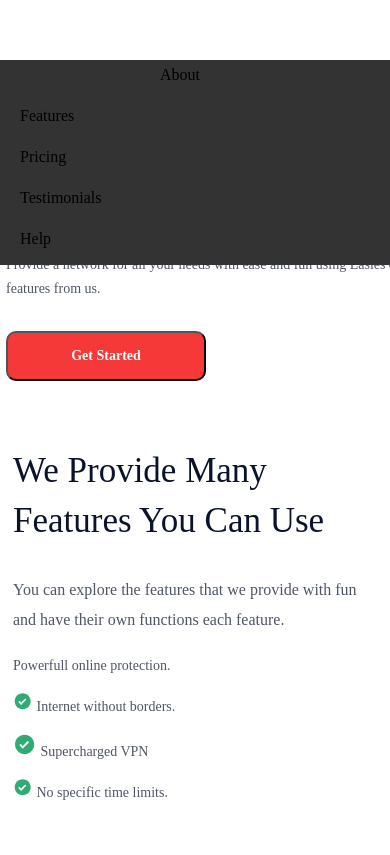
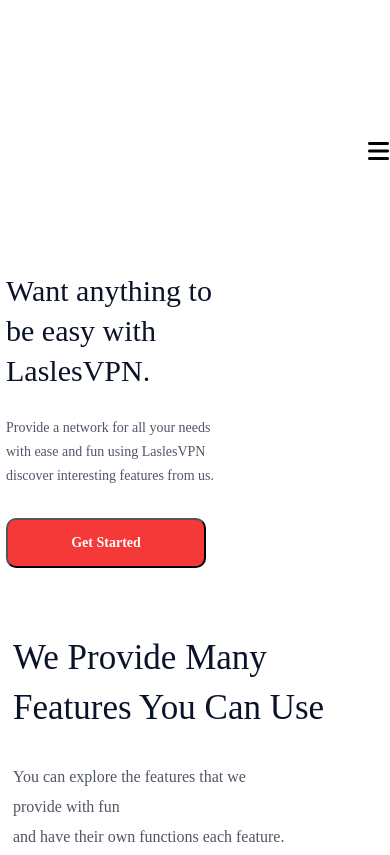
Before and after one commit to IGLEinvo/Web_programing-LAB, a plain HTML site: page index.html in a window 390 px wide. Shown: the top 855 px of the page. Drawn offline with Linux system fonts and the light colour scheme.

Commit message:
modify burger-menu

```diff
--- a/CSS/features.css
+++ b/CSS/features.css
@@ -57,6 +57,7 @@
 ul {
     list-style: none;
     padding-left: 180px;
+    margin-bottom: 36px;
 }
 
 li {
@@ -80,4 +81,13 @@
         padding-top: 0px;
         padding-left: 180px;
     }
+    .features__paragraph {
+        padding-left: 180px;
+    color: #4F5665;
+    font-family: Rubik;
+    font-size: 16px;
+    font-weight: 400;
+    line-height: 30px;
+    width: 277.879px;
+    }
 }
--- a/CSS/footer.css
+++ b/CSS/footer.css
@@ -45,6 +45,7 @@
         line-height: 22px;
     }
     .footer__socials {
+        display: none;
         margin-left: 0;
         justify-content: flex-start;
     }
--- a/CSS/header.css
+++ b/CSS/header.css
@@ -14,14 +14,10 @@
     background: url(./images/logo.svg);
     background-repeat: no-repeat;
     background-position: left top;
-
-}
-
-@media (max-width: 768px) {
-    .header {
-        background: none;
-        width: auto;
-    }
+    display: flex;
+    justify-content: space-between;
+    align-items: center;
+    padding: 20px;
 }
 
 .header__nav-container {
@@ -29,6 +25,8 @@
     margin: 0;
     padding: 0;
     display: flex;
+    align-items: center;
+    order: 2;
 }
 
 .header__nav-container li {
@@ -38,82 +36,31 @@
 .header__nav-container a {
     text-decoration: none;
     color: black;
-}
-
-/* Hamburger button styles */
-.burger-menu {
-    display: none;
-    font-size: 24px;
-    background: none;
-    border: none;
-    color: #fff;
-    cursor: pointer;
-}
-
-.header__nav ul {
-    display: flex;
-    padding-left: 10px;
-}
-
-.header__nav-item1 {
-    margin-left: 150px;
-    margin-right: 40px;
-}
-
-/* @media (max-width: 500px) {
-
-    .header__nav-item1,
-    .header__nav-item {
-        display: none;
-    }
-} */
-
-.header__nav-item {
-    margin-right: 40px;
-}
-
-.header__nav-item a {
     font-size: 16px;
     font-weight: 400;
     transition: font-size 0.3s, font-weight 0.3s;
 }
 
-.header__nav-item a:hover {
+.header__nav-container a:hover {
     font-size: 18px;
     font-weight: 600;
 }
 
-.header__nav-item1 a {
-    font-size: 16px;
-    font-weight: 400;
-    transition: font-size 0.3s, font-weight 0.3s;
-}
-
-.header__nav-item1 a:hover {
-    font-size: 18px;
-    font-weight: 600;
-}
-
-.header {
-    display: flex;
-    justify-content: space-between;
-    align-items: center;
-}
-
-.header__tittle {
-    font-weight: 700;
-    line-height: normal;
-    margin-left: 50px;
-    margin-top: -22px;
+.burger-menu {
+    font-size: 24px;
+    background: none;
+    border: none;
+    color: black;
+    cursor: pointer;
+    display: none;
+    z-index: 2;
+    order: 1;
 }
 
 .header__Sign-In {
-    margin-left: 71px;
-    margin-right: -150px;
     font-style: normal;
     font-weight: 500;
 }
-
 
 .header__Sign-Up {
     color: #F53855;
@@ -126,7 +73,6 @@
     border-radius: 50px;
     border: 1px solid #F53855;
     background: white;
-    background-color: white;
     color: red;
     transition: background-color 0.5s, color 0.5s;
 }
@@ -135,50 +81,38 @@
     animation: changeColor 0.5s ease forwards;
 }
 
-
-@media (max-width: 500px) {
-
+@media (max-width: 768px) {
     .header__Sign-In,
     .header__Sign-Up {
-        margin-top: 10px;
-        margin-bottom: 10px;
+        display: none;
     }
-}
 
-@media (max-width: 500px) {
-    .header {
-        margin-left: 570px;
-        display: flex;
-        justify-content: space-between;
-        align-items: center;
+    .burger-menu {
+        display: block;
+        position: absolute;
+
     }
-}
 
-@media (max-width: 500px) {
     .header__nav-container {
         display: none;
         flex-direction: column;
         position: absolute;
         top: 60px;
-        /* Adjust this value to control the vertical position of the menu */
         left: 0;
         width: 100%;
-        background-color: #333;
+        background-color: #fff;
         z-index: 1;
+
     }
 
     .header__nav-container.active {
         display: flex;
+        justify-content: flex-start; /* Змінено з "justify-content: center;" */
     }
 
-    .burger-menu {
-        display: block;
-    }
-    .header__nav-item a {
-        font-size: 16px;
-        font-weight: 400;
-        transition: font-size 0.3s, font-weight 0.3s;
-        margin-right: 15px;
-        margin-left: 10px;
+    .burger-menu.active {
+        transform: rotate(90deg);
+        background-color: white; /* Додайте бажаний колір фону */
+        color: black; /* Додайте бажаний колір тексту */
     }
 }
--- a/CSS/hero.css
+++ b/CSS/hero.css
@@ -4,6 +4,7 @@
     background-position: right;
 
 }
+
 @media (max-width: 500px) {
     .hero {
         background: none;
@@ -11,7 +12,7 @@
     }
 }
 .hero__inner {
-    width: 550px;
+    width: 450px;
     padding-top: 150px;
     padding-bottom: 168px;
 }
@@ -53,6 +54,7 @@
         padding-bottom: 15px;
     }
     .hero__tittle {
+        margin-top: 90px;
         font-size: 30px;
         line-height: 40px;
     }
@@ -68,7 +70,7 @@
         line-height: 22px;
     }
     .hero__inner {
-        width: 550px;
+        width: 212px;
     padding-top: 15px;
     padding-bottom: 0px;
     margin-left: 623px
--- a/CSS/section4.css
+++ b/CSS/section4.css
@@ -78,7 +78,7 @@
 @media (max-width: 500px)  {
     .section4__tittle {
         display: flex;
-    width: 371.615px;
+        width: 303px;
         height: 80px;
         flex-direction: column;
         justify-content: center;
@@ -88,10 +88,10 @@
         font-size: 35px;
         font-weight: 500;
         line-height: 45px;
-    margin-top: -250px;
+        margin-top: -259px;
         margin-left: -144px;
-    margin-bottom: 20px;
-    padding-top: 50px;
+        margin-bottom: 79px;
+        padding-top: 0px;
     }
     .section4__paragraph {
         display: flex;
@@ -114,7 +114,7 @@
     border-radius: 10px;
     background: #F53838;
     color: white;
-    margin-left: 230px;
+    margin-left: -144px;
     font-family: Rubik;
     font-size: 16px;
     font-style: normal;
--- a/index.html
+++ b/index.html
@@ -4,8 +4,10 @@
 <head>
     <meta charset="UTF-8">
     <meta name="viewport" content="width=device-width, initial-scale=1.0">
-    <title>Lab1</title>
+    <title>Lab2</title>
     <link rel="stylesheet" href="./CSS/styles.css">
+    <link rel="stylesheet" href="https://cdnjs.cloudflare.com/ajax/libs/font-awesome/6.2.0/css/all.min.css">
+
 </head>
 
 <body>
@@ -14,7 +16,7 @@
             <header class="header">
                 <div class="header__tittle">LaslesVPN</div>
                 <nav class="header__nav">
-                    <button class="burger-menu">&#9776;</button>
+
                     <ul class="header__nav-container">
                         <li class="header__nav-item1"><a href="#">About</a></li>
                         <li class="header__nav-item"><a href="#">Features</a></li>
@@ -22,6 +24,7 @@
                         <li class="header__nav-item"><a href="#">Testimonials</a></li>
                         <li class="header__nav-item"><a href="#">Help</a></li>
                     </ul>
+                    <button class="burger-menu"><i class="fas fa-bars"></i></button>
                 </nav>
 
                 <div class="header__Sign-In">Sign In</div>
--- a/script.js
+++ b/script.js
@@ -1,8 +1,9 @@
 document.addEventListener('DOMContentLoaded', function () {
-    const burgerMenu = document.querySelector('.burger-menu');
-    const navContainer = document.querySelector('.header__nav-container');
+  const burgerMenu = document.querySelector('.burger-menu');
+  const navContainer = document.querySelector('.header__nav-container');
 
-    burgerMenu.addEventListener('click', function () {
+  burgerMenu.addEventListener('click', function () {
       navContainer.classList.toggle('active');
-    });
+      burgerMenu.classList.toggle('active');
   });
+});
```
Lines whose indentation alone changed are shown as unchanged.
